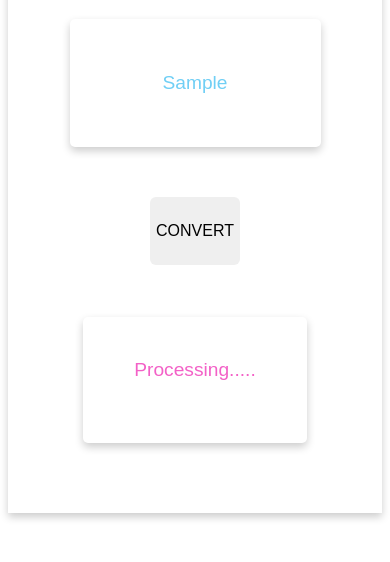
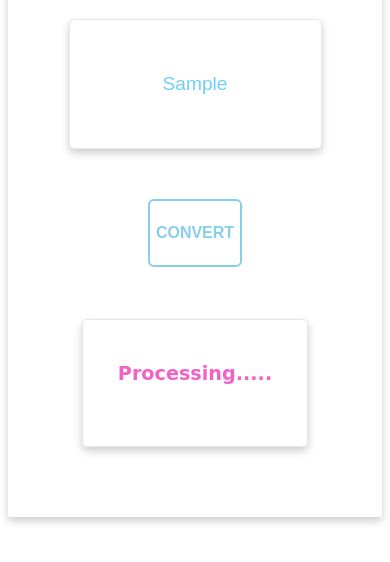
Before and after one commit to sarvjeetrajvansh/MinionTalk, a plain HTML site: page Source/index.html in a window 390 px wide. Both pictures are taken after typing "Sample" into the empty fields and a click on the button "CONVERT". Shown: the part 182-744 px from the top of the page. Drawn offline with Linux system fonts and the light colour scheme; no server answers.

Commit message:
Refactor code and css update for mobil dev

```diff
--- a/Source/index.css
+++ b/Source/index.css
@@ -9,45 +9,51 @@
 
 }
 #txt-input{
-
     width: 60%;
     height: 15vh;
     border-radius: 5px;
     box-shadow: 0 4px 8px 0 rgba(0,0,0,0.2);
     transition: 0.3s;
-    border: none;
+    border: 1px solid #e7e7e7;
     text-align: center;
     color: rgb(112, 207, 245);
     font-size: larger;
-}#txt-output{
+}
+
+
+#txt-output{
     margin: auto;
     width: 60%;
     height: 10vh;
     border-radius: 5px;
     box-shadow: 0 4px 8px 0 rgba(0,0,0,0.2);
-    border: none;
+    border: 1px solid #e7e7e7;
     color: rgb(243, 97, 199);
     cursor: text;
-    font: 400 13.3333px Arial;
+    padding-top: 5vh;
+    font-family: cursive;
+    font-weight: bold;
     font-size: larger;
-    padding-top: 5vh;
 
 }
 #btn-convert{
-    border: none;
+    border: 2px solid skyblue;
+    color: skyblue;
+    background-color: white;
     font-size: 16px;
+    font-weight: bold;
     text-align: center;
     text-decoration: none;
     height: 8vh;
     width: 60%;
     border-radius: 6px;
     margin: 1rem;
-    border-color: aliceblue;
 }
 #btn-convert:hover{
+    border:none;
     background-color: skyblue;
     font-weight: bold;
-    color: snow;
+    color: white;
 
 }
 
@@ -65,3 +71,15 @@ padding-top: 1rem;
     }
 
   }
+
+  ::placeholder { /* Chrome, Firefox, Opera, Safari 10.1+ */
+    color: skyblue;
+    opacity: 1; /* Firefox */
+  }
+  :-ms-input-placeholder { /* Internet Explorer 10-11 */
+    color: skyblue;
+  }
+
+  ::-ms-input-placeholder { /* Microsoft Edge */
+    color: skyblue;
+  }
--- a/Source/index.js
+++ b/Source/index.js
@@ -2,25 +2,31 @@ var btnConvert=document.querySelector("#btn-convert");
 var txtInput=document.querySelector("#txt-input");
 
 function clickHandler(){
-    document.getElementById("txt-output").innerHTML="Processing.....";
+
+    setMessage("txt-output","Processing.....");
 
     if(txtInput.value=="" || txtInput.value==null || txtInput.value==undefined ){
 
-        document.getElementById("errorLabel").innerHTML="*please enter your thoughts first";
-        document.getElementById("txt-output").innerHTML="Meh!! No thoughts to translate...";
+        setMessage("errorLabel","*please enter your thoughts first");
+        setMessage("txt-output","Meh!! No thoughts to translate...");
         return;
     }
-         // txtOutput=txtInput.value;
-        // document.getElementById("txt-output").innerHTML=txtOutput;
-         fetch(`https://api.funtranslations.com/translate/minion.json?text=${txtInput.value}`)
+
+         fetch(urlConstructor(txtInput.value))
         .then(response => response.json())
-        .then(data => {document.getElementById("txt-output").innerHTML=data.contents.translated.toString()});
+        .then(data => {setMessage("txt-output",data.contents.translated.toString())})
+}
+
+function urlConstructor(input){
+    return "https://api.funtranslations.com/translate/minion.json?text="+input;
+}
+
+function setMessage(id,Message){
+    document.getElementById(id).innerHTML=Message;
 }
 function cleanError(){
     document.getElementById("errorLabel").innerHTML="";
-    document.getElementById("txt-output").innerHTML="";
-
+   document.getElementById("txt-output").innerHTML="";
 }
-
 txtInput.addEventListener("input",cleanError);
 btnConvert.addEventListener("click",clickHandler);
```
